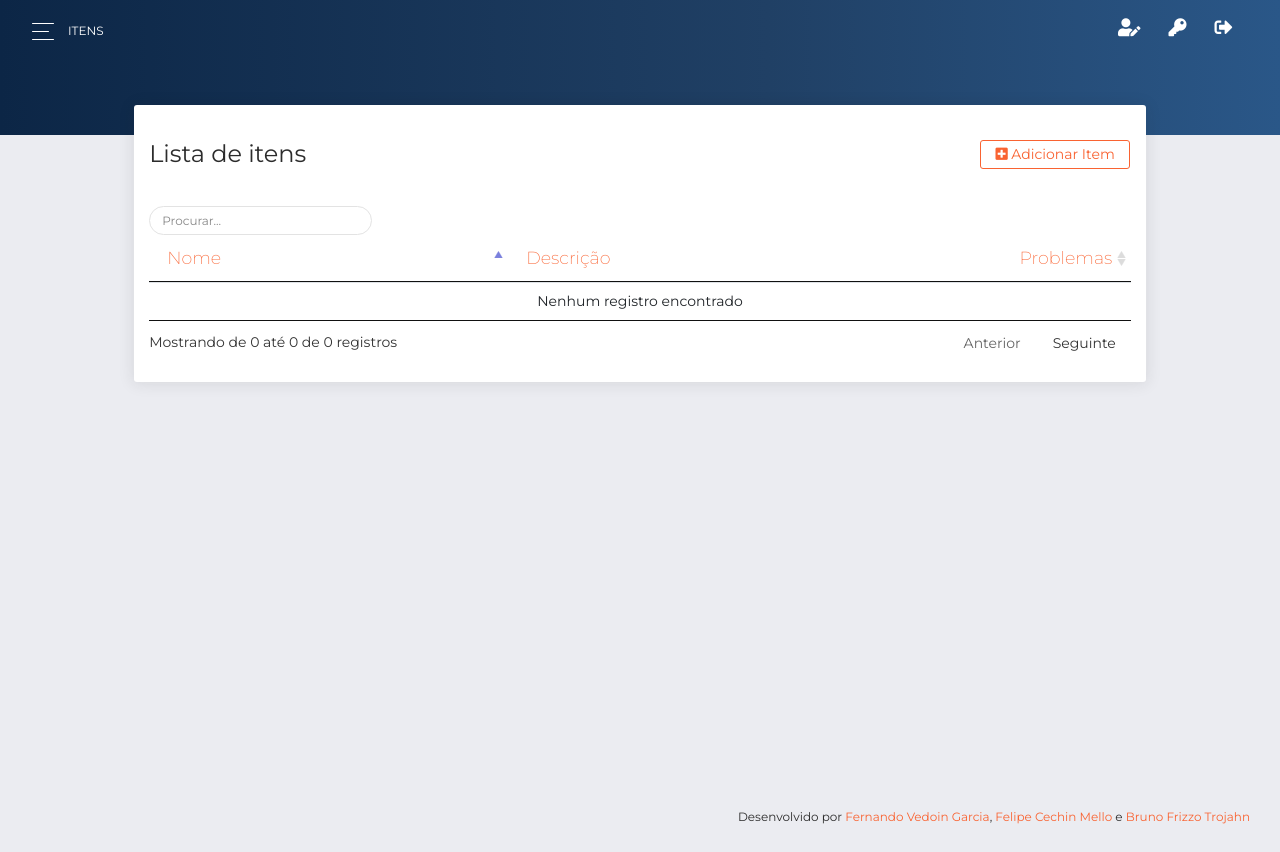
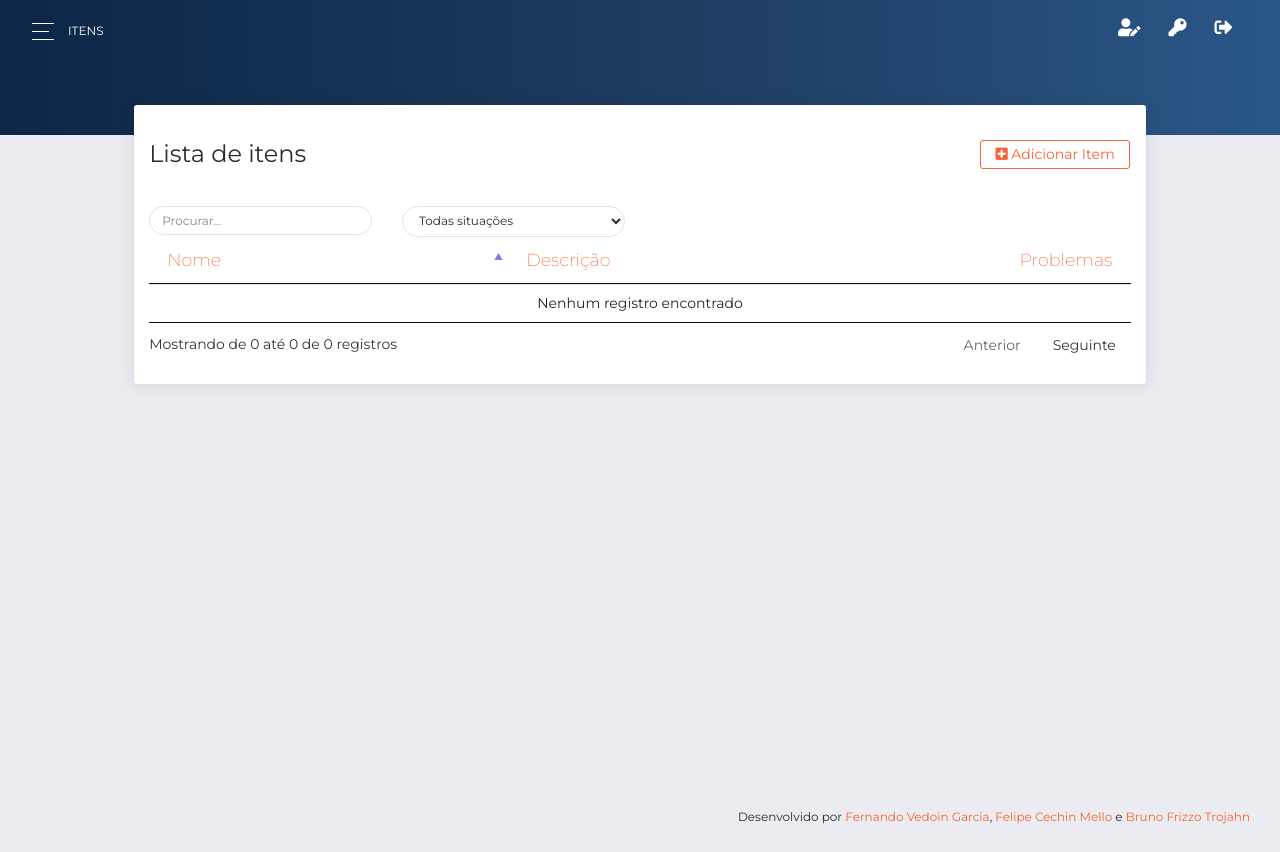
Before and after one commit to fvedoin/school-heritage, a Django app: page /itens/ in a window 1280 px wide. Run offline with Django 3.2, Linux system fonts and the light colour scheme; the visitor is signed in with stand-in values (Sample User, id 1); data that the repository does not hold is empty; some libraries are stand-ins or nearby versions.

Commit message:
Select search by situation on items page.

```diff
--- a/static/js/scripts/items-page.js
+++ b/static/js/scripts/items-page.js
@@ -2,6 +2,7 @@ setInitialView();
 
 //Input for searching
 const searchField = $('#dt-search');
+const searchSelect = $('#dt-select-search');
 
 //Counts the number of columns on items table
 function countCols() {
@@ -22,14 +23,14 @@ function getColumns() {
         return [
             {'targets': 0, 'orderable': true},
             {'targets': 1, 'orderable': false},
-            {'targets': 2, 'searchable': false, 'width': '120px', 'className': 'operation-column'},
+            {'targets': 2, 'orderable': false, 'width': '120px', 'className': 'operation-column'},
             {'targets': 3, 'orderable': false, 'searchable': false, 'width': '73px', 'className': 'operation-column'}
         ];
     } else {
         return [
             {'targets': 0, 'orderable': true},
             {'targets': 1, 'orderable': false},
-            {'targets': 2, 'searchable': false, 'width': '120px', 'className': 'operation-column'}
+            {'targets': 2, 'orderable': false, 'width': '120px', 'className': 'operation-column'}
         ];
     }
 }
@@ -55,9 +56,16 @@ function search() {
     if (searchField.val()) {
         dt.search(searchField.val()).draw();
     }
+    if (searchSelect.val()) {
+        dt.columns(2).search(searchSelect.val()).draw();
+    }
 }
 
 //Executes the search on key up
 searchField.on('keyup', function () {
     search();
 });
+
+searchSelect.on('change', function () {
+    search();
+});
--- a/templates/items/index.html
+++ b/templates/items/index.html
@@ -72,7 +72,14 @@
                 <div class="card-body">
                     <div class="row">
                         <div class="col-4 col-md-3">
-                            <input type="search" class="form-control" placeholder="Procurar..." id="dt-search">
+                            <input type="text" class="form-control" placeholder="Procurar..." id="dt-search">
+                        </div>
+                        <div class="col-4 col-md-3">
+                            <select id="dt-select-search" class="form-control d-none d-sm-block">
+                                <option value="">Todas situações</option>
+                                <option value="no-problem">Sem problemas</option>
+                                <option value="w-problem">Com problemas</option>
+                            </select>
                         </div>
                     </div>
                     <div class="table-responsive">
@@ -104,13 +111,15 @@
                                     <td>
                                         {{ item.description }}
                                     </td>
-                                    <td>
-                                        {% if item.problems.all|length > 0 %}
+                                    {% if item.problems.all|length > 0 %}
+                                        <td data-filter="w-problem">
                                             <i class="fas fa-exclamation-triangle text-danger"></i>
-                                        {% else %}
+                                        </td>
+                                    {% else %}
+                                        <td data-filter="no-problem">
                                             <i class="fas fa-check-circle text-success"></i>
-                                        {% endif %}
-                                    </td>
+                                        </td>
+                                    {% endif %}
                                     {% if request.user.role == 1 %}
                                         <td class="text-right text-center">
                                             <a href="{% url 'items:edit' item.pk %}"
```
